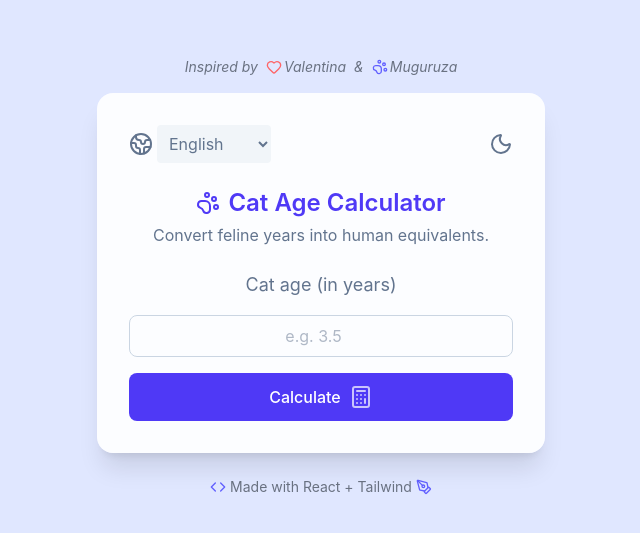
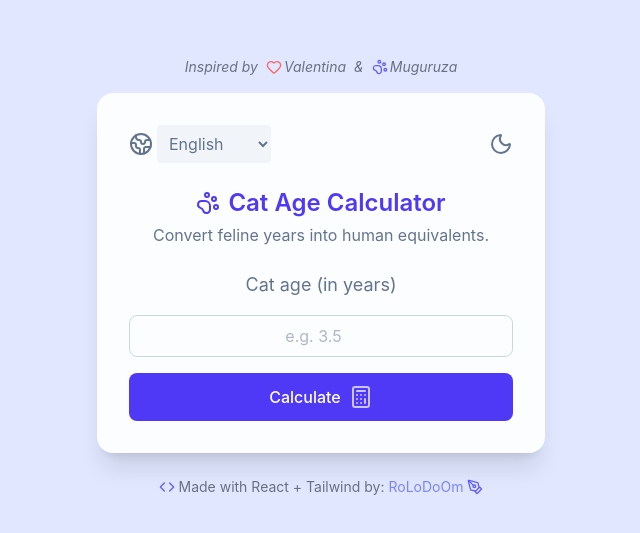
Before and after one commit to rolodoom/cat-age-calculator, a React (Vite) app: page / in a window 1280 px wide. Shown: the part 123-656 px from the top of the page, without its empty margins (319-959 px from the left). Built offline with nearby package versions, Linux system fonts and the light colour scheme.

Commit message:
:update: transaltions

```diff
--- a/src/components/Footer.jsx
+++ b/src/components/Footer.jsx
@@ -6,6 +6,14 @@ export default function Footer({ lang }) {
     <footer className="mt-6 flex items-center justify-center gap-1 text-center text-sm text-gray-500 dark:text-gray-400">
       <Code className="h-4 w-4 text-indigo-500 dark:text-indigo-400" />{' '}
       {t(lang, 'footer')}{' '}
+      <a
+        href="https://github.com/rolodoom/"
+        target="_blank"
+        rel="noopener noreferrer"
+        className="text-indigo-400 transition-colors duration-200 hover:text-indigo-300 dark:text-indigo-400 dark:hover:text-indigo-300"
+      >
+        RoLoDoOm
+      </a>
       <PenTool className="h-4 w-4 text-indigo-500 dark:text-indigo-400" />
     </footer>
   )
--- a/src/i18n/translations.js
+++ b/src/i18n/translations.js
@@ -33,7 +33,7 @@ export const translations = {
     resultSuffix: 'human years',
     stagePrefix: 'Life stage',
     error: 'Please enter a valid age.',
-    footer: 'Made with React + Tailwind',
+    footer: 'Made with React + Tailwind by:',
     kitten: 'Kitten',
     young: 'Young',
     adult: 'Adult',
@@ -52,7 +52,7 @@ export const translations = {
     resultSuffix: 'anos humanos',
     stagePrefix: 'Fase de vida',
     error: 'Por favor insira uma idade válida.',
-    footer: 'Feito com React + Tailwind',
+    footer: 'Feito com React + Tailwind por:',
     kitten: 'Cachorro',
     young: 'Jovem',
     adult: 'Adulto',
@@ -71,7 +71,7 @@ export const translations = {
     resultSuffix: 'ans humains',
     stagePrefix: 'Etape de vie ',
     error: 'Veuillez entrer une age valide.',
-    footer: 'Fait avec React + Tailwind',
+    footer: 'Créé avec React + Tailwind par:',
     kitten: 'Kitten',
     young: 'Jeune',
     adult: 'Adulte',
@@ -90,7 +90,7 @@ export const translations = {
     resultSuffix: 'Menschenjahre',
     stagePrefix: 'Lebensphase',
     error: 'Bitte geben Sie eine gueltige Alter ein.',
-    footer: 'Erstellt mit React + Tailwind',
+    footer: 'Erstellt mit React + Tailwind von:',
     kitten: 'Kitten',
     young: 'Jugendliche',
     adult: 'Erwachsener',
@@ -109,7 +109,7 @@ export const translations = {
     resultSuffix: '人类年龄',
     stagePrefix: '生命周期',
     error: '请输入有效的年龄。',
-    footer: '使用 React + Tailwind',
+    footer: '用React + Tailwind制作:',
     kitten: '小猫',
     young: '年轻',
     adult: '成人',
@@ -128,7 +128,7 @@ export const translations = {
     resultSuffix: 'человеческим годам',
     stagePrefix: 'Фаза жизни',
     error: 'Пожалуйста, введите допустимый возраст.',
-    footer: 'Сделано с React + Tailwind',
+    footer: 'Сделано с React + Tailwind по:',
     kitten: 'Котенок',
     young: 'Молодой',
     adult: 'Взрослый',
```
